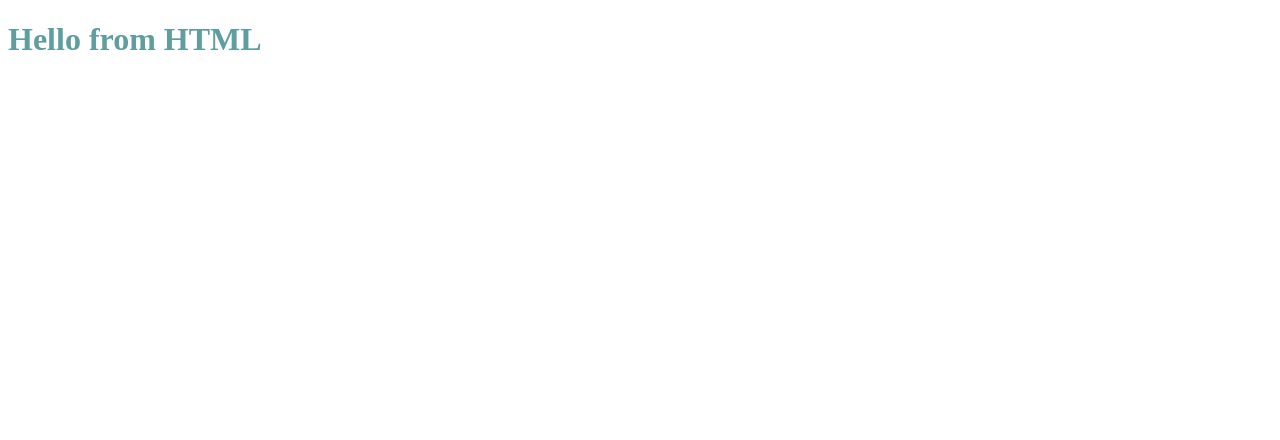
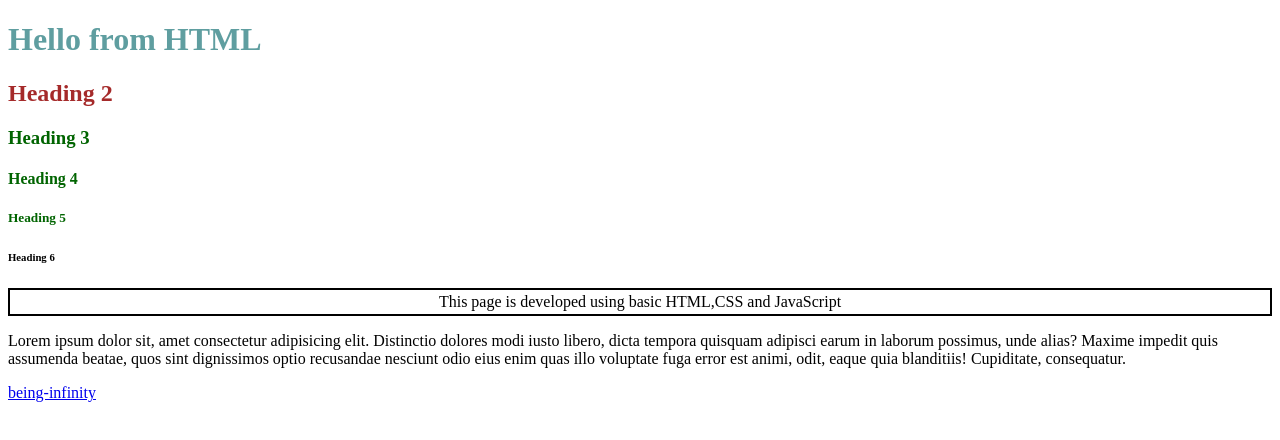
Before and after one commit to SamvrudhiMerugu06/autosuggest, a website: page frontend/index.html in a window 1280 px wide. Drawn offline with Linux system fonts and the light colour scheme.

Commit message:
exploring tags

```diff
--- a/frontend/css/index.css
+++ b/frontend/css/index.css
@@ -1,3 +1,16 @@
 h1 {
    color: cadetblue;
 }
+#heading-2{
+    color: brown;
+}
+.heading{
+    color: darkgreen;
+}
+.para{
+    border: 2px;
+    border-color: black;
+    border-style: solid;
+    padding: 3px;
+    text-align: center;
+}
--- a/frontend/index.html
+++ b/frontend/index.html
@@ -8,6 +8,15 @@
 </head>
 <body>
    <h1>Hello from HTML</h1>
+   <h2 id="heading-2">Heading 2</h2>
+   <h3 class="heading">Heading 3</h3>
+   <h4 class="heading">Heading 4</h4>
+   <h5 class="heading">Heading 5</h5>
+   <h6>Heading 6</h6>
+   <p class="para">This page is developed using basic HTML,CSS and JavaScript</p>
+   <p>Lorem ipsum dolor sit, amet consectetur adipisicing elit. Distinctio dolores modi iusto libero, dicta tempora quisquam adipisci earum in laborum possimus, unde alias? Maxime impedit quis assumenda beatae, quos sint dignissimos optio recusandae nesciunt odio eius enim quas illo voluptate fuga error est animi, odit, eaque quia blanditiis! Cupiditate, consequatur.</p>
+   <a href="https://www.being-infinity.com/">being-infinity</a>
+
    <script src="js/index.js"></script>
 </body>
 </html>
```
